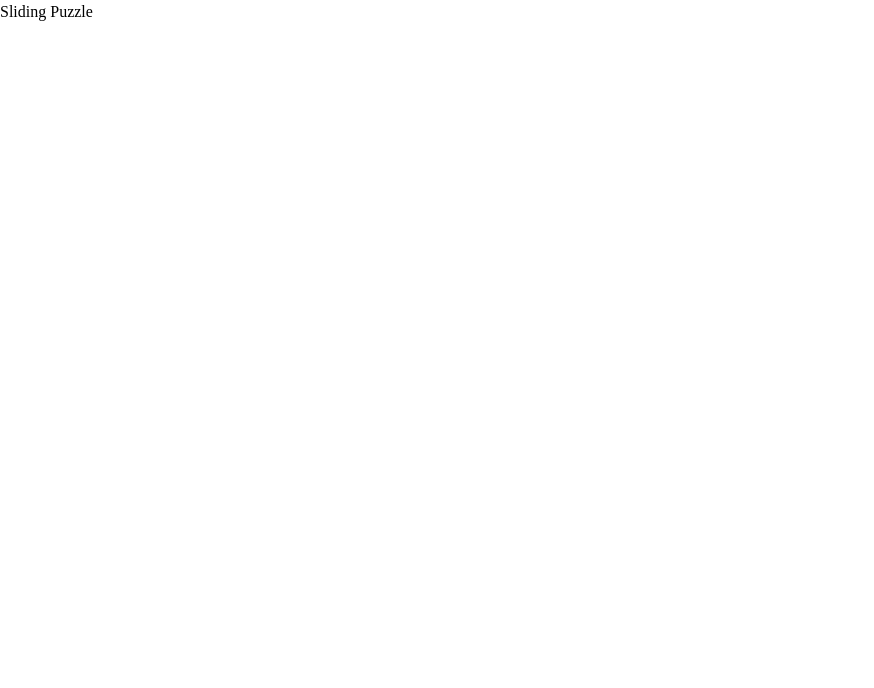
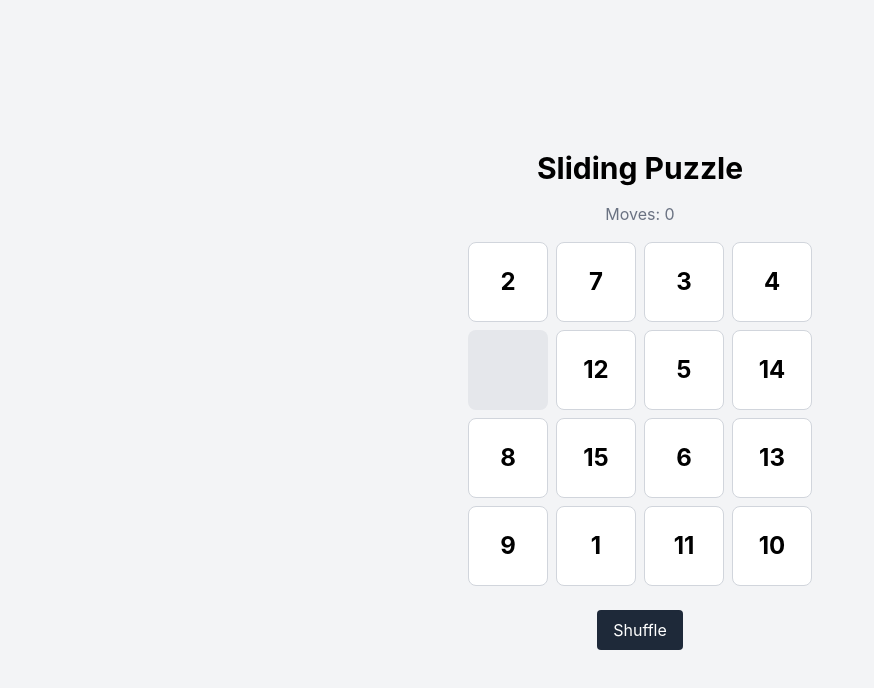
Before and after one commit to Koji1999/sliding-puzzle, a React (Vite) app: page / in a window 1280 px wide. Shown: the top 688 px of the page, without its empty margins (0-874 px from the left). Built offline with nearby package versions, Linux system fonts and the light colour scheme.

Commit message:
added board to app

```diff
--- a/package.json
+++ b/package.json
@@ -10,8 +10,10 @@
     "preview": "vite preview"
   },
   "dependencies": {
+    "@tailwindcss/vite": "^4.2.2",
     "react": "^19.2.4",
-    "react-dom": "^19.2.4"
+    "react-dom": "^19.2.4",
+    "tailwindcss": "^4.2.2"
   },
   "devDependencies": {
     "@eslint/js": "^9.39.4",
--- a/src/App.tsx
+++ b/src/App.tsx
@@ -1,7 +1,34 @@
+import { useState } from "react";
+import { getShuffledBoard, isSolved } from "./utils/puzzle";
+
 function App() {
+  const [tiles, setTiles] = useState<number[]>(getShuffledBoard);
+  const [moves, setMoves] = useState(0);
+
+  const solved = isSolved(tiles);
+
   return (
-    <div>
-      <h1>Sliding Puzzle</h1>
+    <div className="flex flex-col items-center justify-center h-screen bg-gray-100">
+      <h1 className="text-3xl font-bold mb-4">Sliding Puzzle</h1>
+      <p className="text-gray-500 mb-4">Moves: {moves}</p>
+      {solved && <p className="text-green-500 font-bold mb-4">You solved it! 🎉</p>}
+      <div className="grid grid-cols-4 gap-2">
+        {tiles.map((tile, index) => (
+          <div
+            key={index}
+            className={`w-20 h-20 flex items-center justify-center text-2xl font-bold rounded-lg cursor-pointer
+              ${tile === 0 ? "bg-gray-200" : "bg-white border border-gray-300 hover:bg-gray-50"}`}
+          >
+            {tile !== 0 && tile}
+          </div>
+        ))}
+      </div>
+      <button
+        className="mt-6 px-4 py-2 bg-gray-800 text-white rounded hover:bg-gray-600 transition-colors"
+        onClick={() => { setTiles(getShuffledBoard()); setMoves(0); }}
+      >
+        Shuffle
+      </button>
     </div>
   )
 }
```
Also changed, not shown: 1 other file (tests, documents, lock files or other folders).
